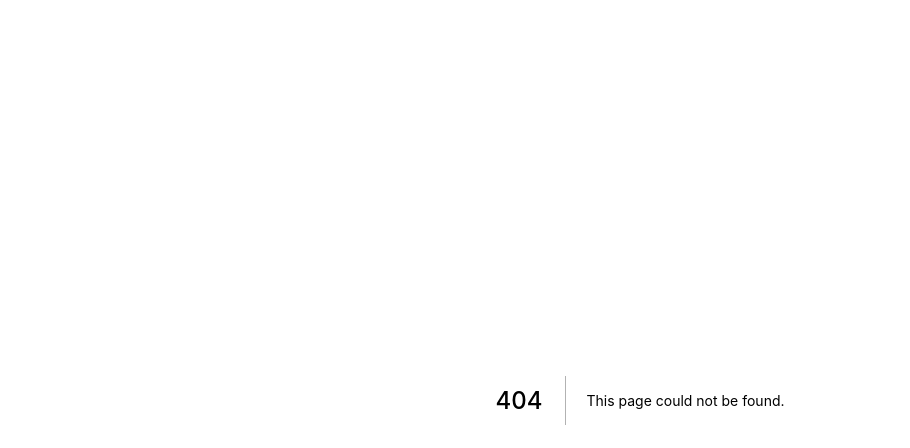
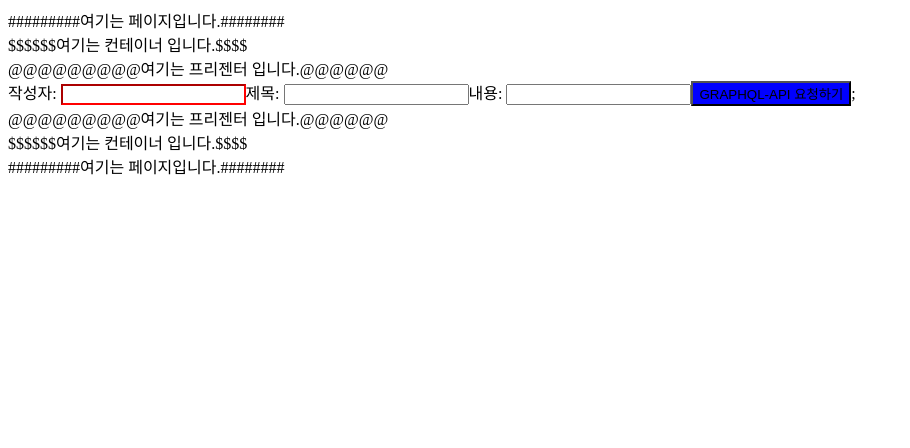
Before and after one commit to minngaeng/aa, a Next.js app in the folder class/: page /section07/07-01-set-state in a window 1280 px wide. Before the commit this address had no page. Shown: the top 448 px of the page, without its empty margins (0-910 px from the left). Built offline with nearby package versions, Linux system fonts and the light colour scheme.

Commit message:
setState

```diff
--- /dev/null
+++ b/class/pages/section07/07-01-set-state/index.js
@@ -0,0 +1,11 @@
+import BoardWrite from '@/src/components/units/board/07-write/BoardWrite.container';
+
+export default function GraphqlMutationPage() {
+  return (
+    <div>
+      <div>#########여기는 페이지입니다.########</div>
+      <BoardWrite />
+      <div>#########여기는 페이지입니다.########</div>
+    </div>
+  );
+}
--- /dev/null
+++ b/class/src/components/units/board/07-write/BoardWrite.container.js
@@ -0,0 +1,52 @@
+import { useMutation } from '@apollo/client';
+import { useState } from 'react';
+import BoardWriteUI from './BoardWrite.presenter';
+import { 나의그래프큐엘셋팅 } from './BoardWrite.queries';
+
+export default function BoardWrite() {
+  const [writer, setWriter] = useState();
+  const [title, setTitle] = useState();
+  const [contents, setContents] = useState();
+
+  const [나의함수] = useMutation(나의그래프큐엘셋팅);
+
+  const onClickSubmit = async () => {
+    const result = await 나의함수({
+      variables: {
+        //    => variables 이게 $ 역할을 함
+        // writer: '훈이',
+        // title: '안녕하세요!',
+        // contents: '반갑습니다',
+        writer: writer, //$writer : (state) writer
+        title: title,
+        contents: contents,
+      },
+    });
+    console.log(result);
+  };
+
+  const onChangeWriter = (event) => {
+    setWriter(event.target.value);
+  };
+
+  const onChangeTitle = (event) => {
+    setTitle(event.target.value);
+  };
+
+  const onChangeContents = (event) => {
+    setContents(event.target.value);
+  };
+
+  return (
+    <div>
+      <div>$$$$$$여기는 컨테이너 입니다.$$$$</div>
+      <BoardWriteUI
+        aaa={onClickSubmit}
+        bbb={onChangeWriter}
+        ccc={onChangeTitle}
+        ddd={onChangeContents}
+      />
+      <div>$$$$$$여기는 컨테이너 입니다.$$$$</div>
+    </div>
+  );
+}
--- /dev/null
+++ b/class/src/components/units/board/07-write/BoardWrite.presenter.js
@@ -0,0 +1,20 @@
+import { BlueButton, RedInput } from './BoardWrite.styles';
+
+export default function BoardWriteUI(props) {
+  return (
+    <div>
+      <div>@@@@@@@@@여기는 프리젠터 입니다.@@@@@@</div>
+      <div>
+        {/* 작성자: <input type="text" onChange={onChangeWriter} /> */}
+        작성자: <RedInput type="text" onChange={props.bbb} />
+        {/* 제목: <input type="text" onChange={onChangeTitle} /> */}
+        제목: <input type="text" onChange={props.ccc} />
+        {/* 내용: <input type="text" onChange={onChangeContents} /> */}
+        내용: <input type="text" onChange={props.ddd} />
+        {/* <button onClick={onClickSubmit}>GRAPHQL-API 요청하기</button>; */}
+        <BlueButton onClick={props.aaa}>GRAPHQL-API 요청하기</BlueButton>;
+      </div>
+      <div>@@@@@@@@@여기는 프리젠터 입니다.@@@@@@</div>
+    </div>
+  );
+}
--- /dev/null
+++ b/class/src/components/units/board/07-write/BoardWrite.queries.js
@@ -0,0 +1,13 @@
+import { gql } from '@apollo/client';
+
+//createBoard(writer: "철수", title: "안녕핫요", contents: "반갑습니다") {
+export const 나의그래프큐엘셋팅 = gql`
+  mutation createBoard($writer: String, $title: String, $contents: String) {
+    createBoard(writer: $writer, title: $title, contents: $contents) {
+      _id
+      number
+      message
+    }
+  }
+`;
+// 훈이 , 안녕하세요, 반갑습니다.
--- /dev/null
+++ b/class/src/components/units/board/07-write/BoardWrite.styles.js
@@ -0,0 +1,9 @@
+import styled from '@emotion/styled';
+
+export const RedInput = styled.input`
+  border-color: red;
+`;
+
+export const BlueButton = styled.button`
+  background-color: blue;
+`;
```
